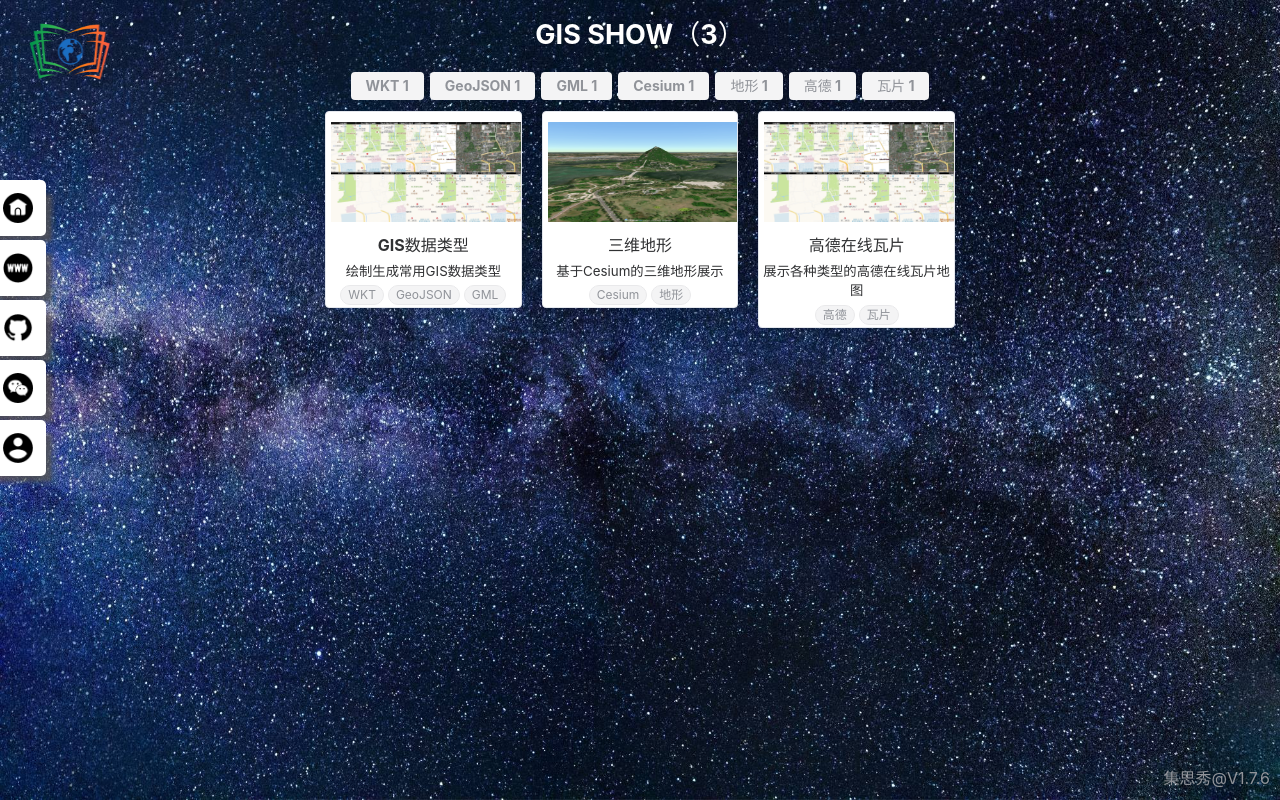
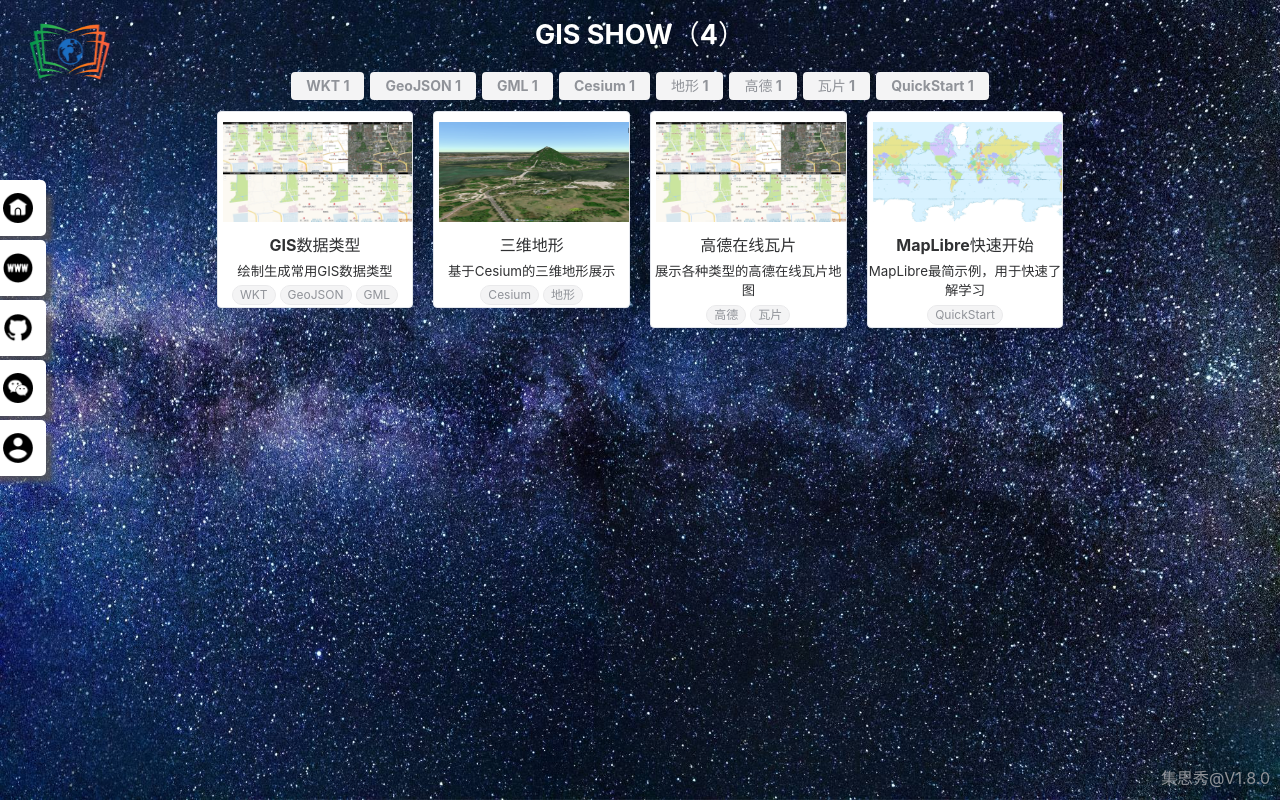
Before and after one commit to ChatGIS/gis-show, a Vue app: page /#/ in a window 1280 px wide. Built offline with nearby package versions, Linux system fonts and the light colour scheme.

Commit message:
v1.8.0 add maplibre gl demo

```diff
--- a/package.json
+++ b/package.json
@@ -1,7 +1,7 @@
 {
   "name": "gis-show",
   "private": true,
-  "version": "1.7.6",
+  "version": "1.8.0",
   "type": "module",
   "scripts": {
     "dev": "vite",
@@ -11,6 +11,7 @@
   "dependencies": {
     "element-plus": "^2.9.2",
     "huanyu": "^1.1.2",
+    "maplibre-gl": "^5.0.1",
     "ol": "^10.3.1",
     "vue": "^3.5.13",
     "vue-router": "^4.5.0"
--- a/src/router/index.js
+++ b/src/router/index.js
@@ -1,12 +1,13 @@
-import { createMemoryHistory, createRouter } from 'vue-router'
+import { createWebHashHistory, createRouter } from 'vue-router'
 
 const routes = [
   { name: 'Home', path: '/', component: () => import('@/views/home/Index.vue') },
+  { name: 'MLQuickStart', path: '/ml-quick-start', component: () => import('@/views/maplibre/QuickStart.vue') },
   { name: 'GaodeOnlineTile', path: '/gaode-online-tile', component: () => import('@/views/openlayers/GaodeOnlineTile.vue') },
 ]
 
 const router = createRouter({
-  history: createMemoryHistory(),
+  history: createWebHashHistory(),
   routes,
 })
 export default router
--- a/src/views/home/menus.js
+++ b/src/views/home/menus.js
@@ -23,5 +23,11 @@ const menus = [{
   path: '/gaode-online-tile',
   desc: '展示各种类型的高德在线瓦片地图',
   tags: ['高德', '瓦片']
+}, {
+  title: 'MapLibre快速开始',
+  imgSrc: getHomeImg('ml-quick-start.png'),
+  path: '/ml-quick-start',
+  desc: 'MapLibre最简示例，用于快速了解学习',
+  tags: ['QuickStart']
 }]
 export default menus
--- /dev/null
+++ b/src/views/maplibre/QuickStart.vue
@@ -0,0 +1,27 @@
+<template>
+    <div id="mapContainer">
+    </div>
+    <SideNav/>
+    <FooterInfo/>
+</template>
+<script setup>
+import { onMounted } from 'vue'
+import maplibregl from 'maplibre-gl';
+import 'maplibre-gl/dist/maplibre-gl.css';
+import SideNav from '@/components/SideNav.vue'
+import FooterInfo from '@/components/FooterInfo.vue'
+
+onMounted(() => {
+    const map = new maplibregl.Map({
+        container: 'mapContainer', // container id
+        style: 'https://demotiles.maplibre.org/style.json', // style URL
+        center: [0, 0], // starting position [lng, lat]
+        zoom: 1 // starting zoom
+    });
+})
+</script>
+<style scoped>
+#mapContainer {
+    height: 100%;
+}
+</style>
```
Also changed, not shown: src/assets/images/home/ml-quick-start.png (added), 1 other file (tests, documents, lock files or other folders).
